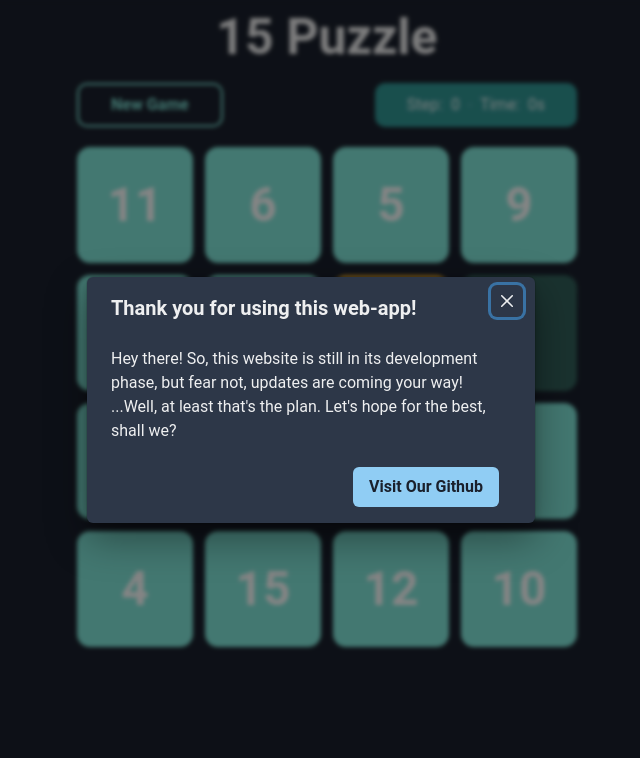
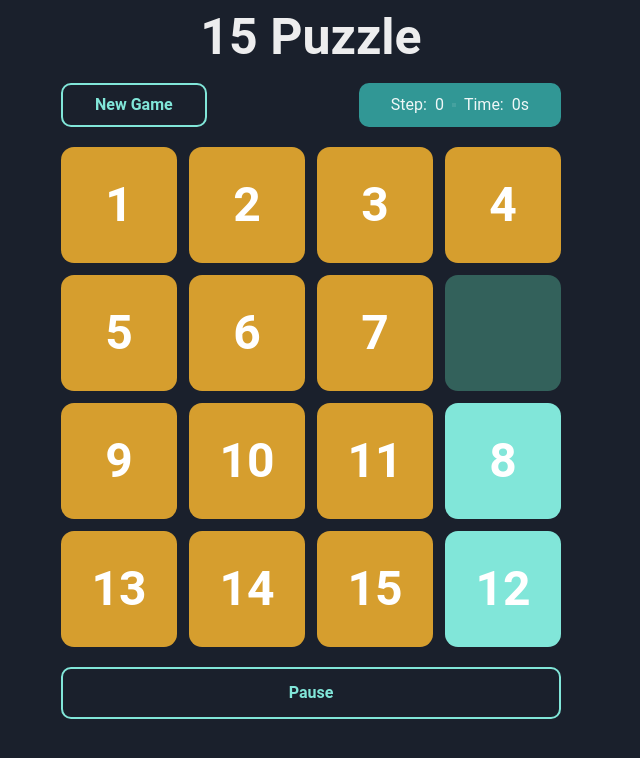
Before and after one commit to farhanfahreezy/15Puzzle, a React (Vite) app: page / in a window 1280 px wide. Shown: the top 758 px of the page, without its empty margins (329-969 px from the left). Built offline with nearby package versions, Linux system fonts and the light colour scheme.

Commit message:
feat : add function to check if puzzle is solveable

```diff
--- a/src/App.tsx
+++ b/src/App.tsx
@@ -5,29 +5,25 @@ import {
   Link,
   Modal,
   ModalBody,
-  ModalCloseButton,
   ModalContent,
   ModalFooter,
   ModalHeader,
   ModalOverlay,
   Stack,
+  Text,
   useDisclosure,
 } from "@chakra-ui/react";
 import MainWindow from "./component/MainWindow";
 
 function App() {
   const [tileArray, setTileArray] = useState<number[]>(
-    Array.from([1, 2, 3, 4, 5, 6, 7, 8, 9, 10, 11, 12, 13, 14, 15, 16])
+    Array.from([1, 2, 3, 4, 5, 6, 7, 16, 9, 10, 11, 8, 13, 14, 15, 12])
   );
   const [numOfClicked, setNumOfClicked] = useState(0);
   const [timer, setTimer] = useState<number>(0);
   const [isTimerStarted, setIsTimerStarted] = useState(false);
   const [isFinished, setIsFinished] = useState(false);
-  const {
-    isOpen: isOpenModal,
-    onOpen: onOpenModal,
-    onClose: onCloseModal,
-  } = useDisclosure();
+  const { onOpen: onOpenModal, onClose: onCloseModal } = useDisclosure();
 
   useEffect(() => {
     const intervalId = setInterval(() => {
@@ -42,8 +38,15 @@ function App() {
   }, [isTimerStarted]);
 
   useEffect(() => {
-    randomizeTile();
-  }, []);
+    if (isFinished) {
+      setIsTimerStarted(false);
+      onOpenModal();
+    }
+  }, [isFinished]);
+
+  // useEffect(() => {
+  //   randomizeTile();
+  // }, []);
 
   useEffect(() => {
     checkFinished();
@@ -52,8 +55,7 @@ function App() {
   function randomizeTile() {
     const shuffledArray = tileArray.slice();
 
-    setTileArray([]);
-
+    do {
       for (let i = shuffledArray.length - 1; i > 0; i--) {
         const randomIndex = Math.floor(Math.random() * (i + 1));
         [shuffledArray[i], shuffledArray[randomIndex]] = [
@@ -61,10 +63,32 @@ function App() {
           shuffledArray[i],
         ];
       }
+    } while (isSolveable(shuffledArray) == 1);
+
     setTileArray(shuffledArray);
     setNumOfClicked(0);
     setIsTimerStarted(false);
     setTimer(0);
+  }
+
+  function isSolveable(array: number[]) {
+    let count = 1;
+    for (let i = 0; i < 16; i++) {
+      if (array[i] === 16) {
+        if (i % 2 === 0) {
+          count = 0;
+        }
+      }
+    }
+    for (let i = 0; i < 15; i++) {
+      for (let j = i + 1; j < 16; j++) {
+        if (array[j] < array[i]) {
+          count++;
+        }
+      }
+    }
+
+    return count % 2;
   }
 
   const switchTile = (idx: number, numChange: number) => {
@@ -80,19 +104,19 @@ function App() {
 
   const checkFinished = () => {
     let finished = true;
-    tileArray.map((index, number) => {
-      if (index !== number) {
+    for (let i = 0; i < 16; i++) {
+      if (tileArray[i] !== i + 1) {
         finished = false;
       }
-    });
+    }
     setIsFinished(finished);
     onOpenModal();
   };
 
   return (
     <>
-      <Stack direction={"row"} h="100vh">
-        <Container w="500px" h="100%">
+      <Stack direction={"row"} h="100vh" justifyContent="center">
+        <Container w="532px" h="100%">
           <MainWindow
             tileArray={tileArray}
             randomizeTile={randomizeTile}
@@ -104,23 +128,21 @@ function App() {
       </Stack>
       <Modal
         blockScrollOnMount={false}
-        isOpen={isOpenModal}
+        isOpen={isFinished}
         onClose={onCloseModal}
         isCentered
       >
         <ModalOverlay backdropFilter="blur(2px)" />
         <ModalContent>
-          <ModalHeader>Thank you for using this web-app!</ModalHeader>
-          <ModalCloseButton />
+          <ModalHeader>Congratulations!</ModalHeader>
           <ModalBody>
-            Hey there! So, this website is still in its development phase, but
-            fear not, updates are coming your way! ...Well, at least that's the
-            plan. Let's hope for the best, shall we?
+            <Text>Step : {numOfClicked}</Text>
+            <Text>Time : {timer}s</Text>
           </ModalBody>
 
           <ModalFooter>
             <Link
-              href="https://github.com/farhanfahreezy/Tubes3_13521058"
+              href="https://github.com/farhanfahreezy/15Puzzle"
               target="_blank"
             >
               <Button colorScheme="blue" mr={3}>
--- a/src/component/MainWindow.tsx
+++ b/src/component/MainWindow.tsx
@@ -25,7 +25,7 @@ const MainWindow = ({
 }: MWProps) => {
   return (
     <>
-      <VStack w="500px" h="100%">
+      <VStack w="100%" h="100%" paddingX={0}>
         <Text fontSize="50px" fontWeight="bold">
           15 Puzzle
         </Text>
@@ -51,6 +51,16 @@ const MainWindow = ({
           </HStack>
         </HStack>
         <TileContainer tileArray={tileArray} switchTile={switchTile} />
+        <Button
+          colorScheme="teal"
+          variant="outline"
+          border="2px"
+          w="100%"
+          paddingY={6}
+          borderRadius="10px"
+        >
+          Pause
+        </Button>
       </VStack>
     </>
   );
--- a/src/component/TileContainer.tsx
+++ b/src/component/TileContainer.tsx
@@ -38,7 +38,7 @@ const TileContainer = ({ tileArray, switchTile }: TCProps) => {
   ]);
 
   return (
-    <Grid templateColumns="repeat(4, 1fr)" gap="12px">
+    <Grid templateColumns="repeat(4, 1fr)" gap="12px" paddingBottom={3}>
       {row.map((idx) => (
         <GridItem key={idx}>
           <Tile
```
Lines whose indentation alone changed are shown as unchanged.
